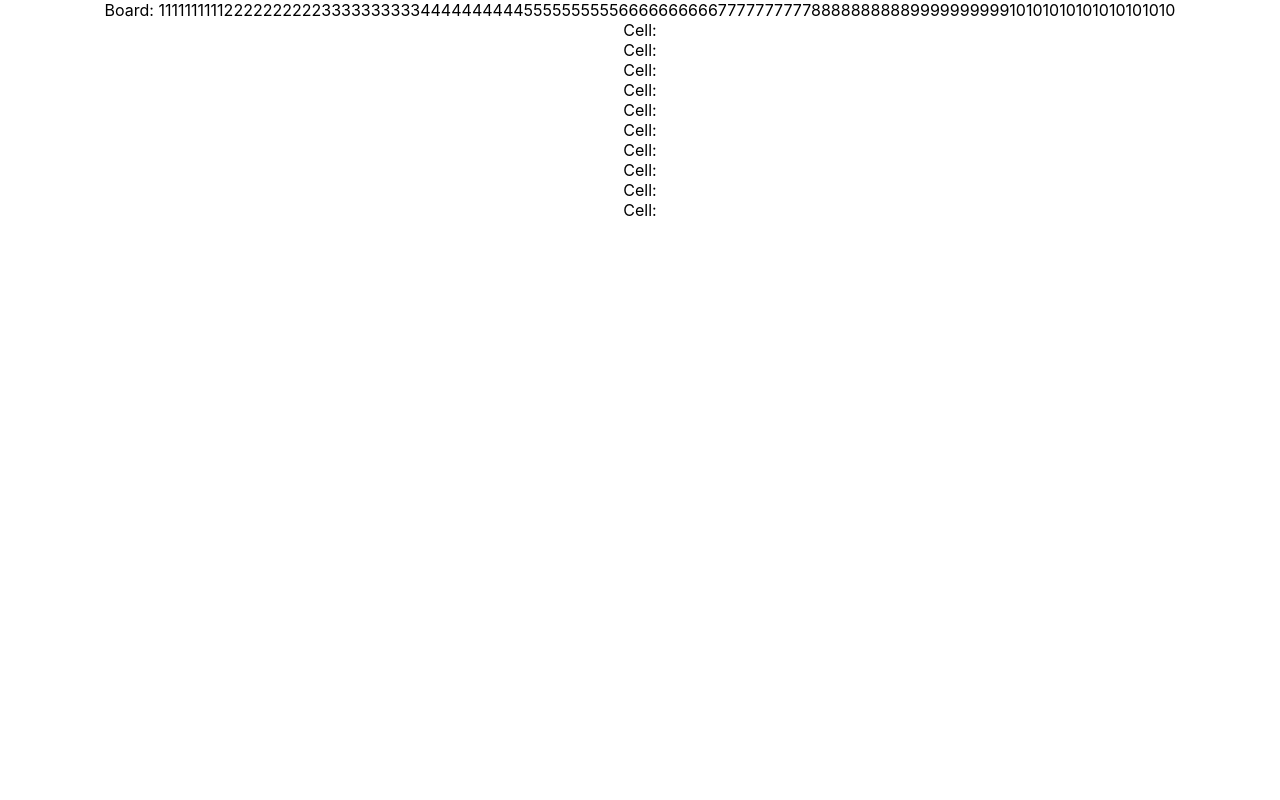
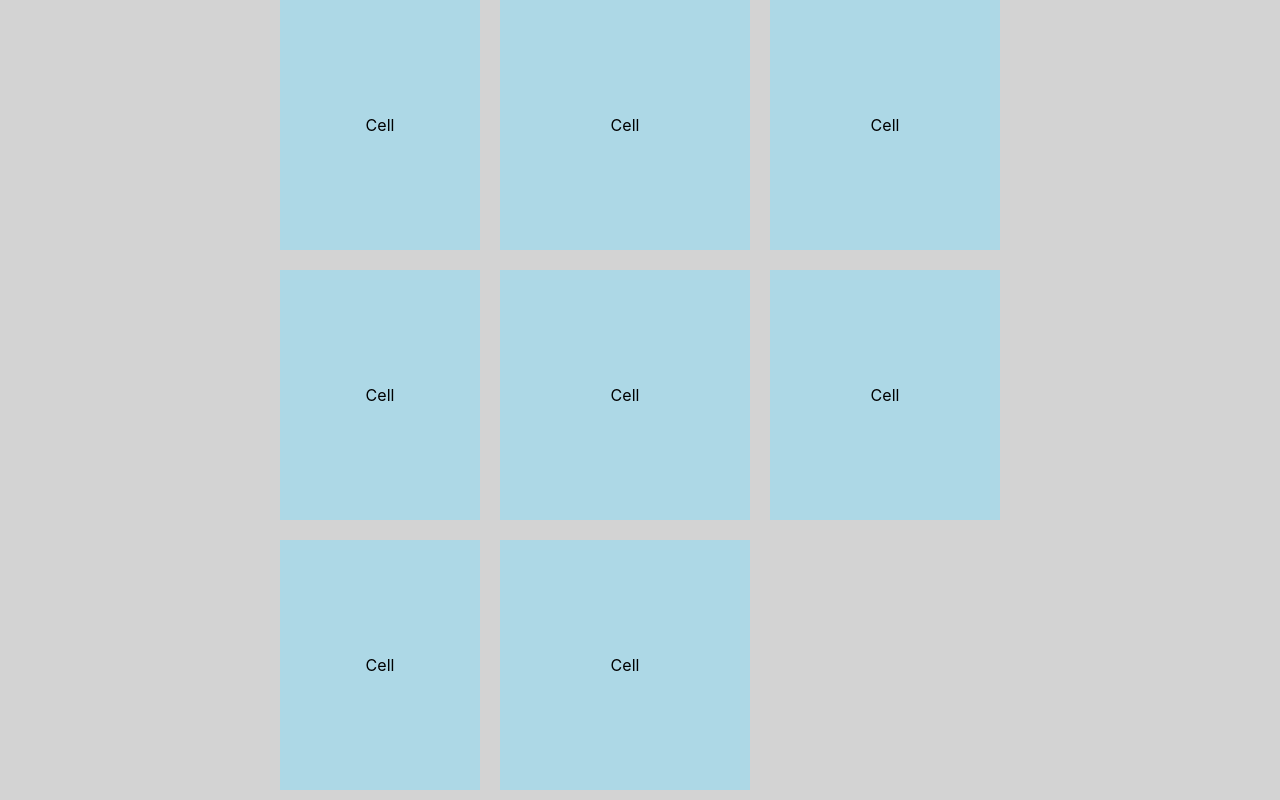
Before and after one commit to jalvarez24/TSweeper, a React (Create React App) app: page / in a window 1280 px wide. Shown: the top 800 px of the page. Built offline with nearby package versions, Linux system fonts and the light colour scheme.

Commit message:
Figured out how to display board with 2d array

```diff
--- a/src/App.tsx
+++ b/src/App.tsx
@@ -4,8 +4,39 @@ import './App.css';
 
 function App() {
 
+  const blue = {
+    backgroundColor: 'lightblue',
+    padding: '10px',
+    // margin: '5px',
+    display: 'flex',
+    // flexDirection: 'column',
+    justifyContent: 'center',
+    alignItems: 'center',
+  }
+
   return (
     <div className="App">
+      <div style={{
+        backgroundColor: 'lightgrey',
+        height: '100vh',
+      }}>
+        <div style={{
+          display: 'grid',
+          gridTemplateColumns: '200px 250px 230px',
+          gridAutoRows: '250px',
+          gap: '20px',
+          justifyContent: 'center',
+        }}>
+          <div style={blue}>Cell</div>
+          <div style={blue}>Cell</div>
+          <div style={blue}>Cell</div>
+          <div style={blue}>Cell</div>
+          <div style={blue}>Cell</div>
+          <div style={blue}>Cell</div>
+          <div style={blue}>Cell</div>
+          <div style={blue}>Cell</div>
+        </div>
+      </div>
       <Board/>
     </div>
   );
--- a/src/components/Board.tsx
+++ b/src/components/Board.tsx
@@ -8,15 +8,16 @@ interface Props {
 
 const Board: React.FC<Props> = () => {
 
-    const [board, setBoard] = useState<Array<Array<any>> | null>(null)
+    const [board, setBoard] = useState<Array<Array<number>> | null>(null)
     const [test, setTest] = useState([1,2,3])
 
     useEffect(() => {
         let newBoard = []
+        let count = 1;
         for(let i = 0; i < 10; i++) {
             let newRow = []
             for(let j = 0; j < 10; j++) {
-                newRow.push(i + 1)
+                newRow.push(count++)
             }
             newBoard.push(newRow)
         }
@@ -29,30 +30,15 @@ const Board: React.FC<Props> = () => {
 
     return (
         <div>
-            Board: {board}
+            Board:
             {
-                // board?.map((row) => {
-                //     row.map((c) => {
-                //         console.log(c)
-                //         return <Cell key={getRandom()} val={c} />
-                //     })
-                // })
-                board?.map((row) => row).map((c) => {
-                    console.log(c)
-                    return <Cell />
+                board?.map((row, i) => {
+                    return (
+                        <div>
+                            {row}
+                        </div>
+                    )
                 })
-
-                // this.state.report.map(({ monthlytarget }) => Object.entries(monthlytarget))
-                // .flat()
-                // .map(([key,value], index) => (
-                //     <tr key={index}>
-                //     </tr>
-                // ));
-
-                    // for(let i = 0; i < row.length; i++) {
-                    //     console.log('yooooo')
-                    //     return <Cell key={getRandom()} val={row[i]} />
-                    // }
             }
         </div>
     )
```
